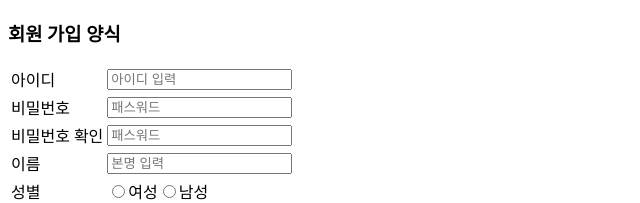
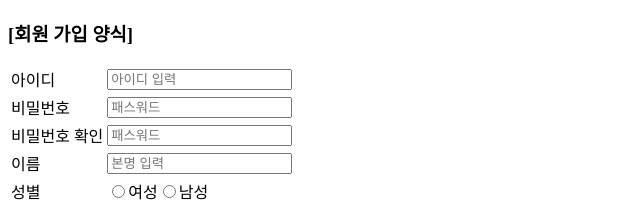
Before and after one commit to yk0988/web_data, a plain HTML site: page form_data/accession.html in a window 1280 px wide. Shown: the top 203 px of the page, 0-640 px from the left. Drawn offline with Linux system fonts and the light colour scheme.

Commit message:
회원가입 양식

```diff
--- a/form_data/accession.html
+++ b/form_data/accession.html
@@ -2,11 +2,11 @@
 <html lang="en">
 <head>
     <meta charset="UTF-8">
-    <title>Document</title>
+    <title>회원 가입 양식 연습</title>
 </head>
 <body>
 
-    <h3>회원 가입 양식</h3>
+    <h3>[회원 가입 양식]</h3>
     <form>
     <table>
 
```
